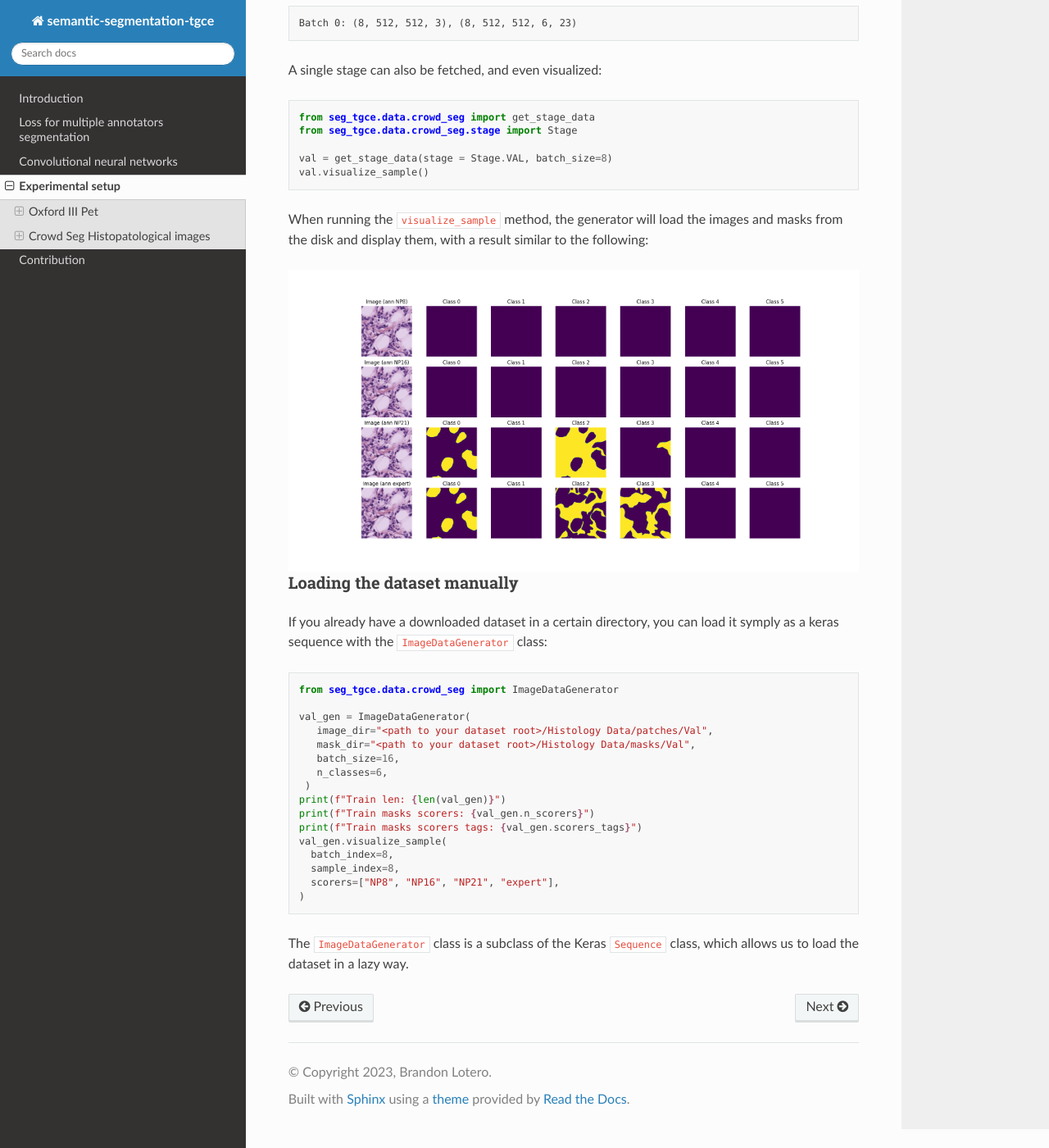
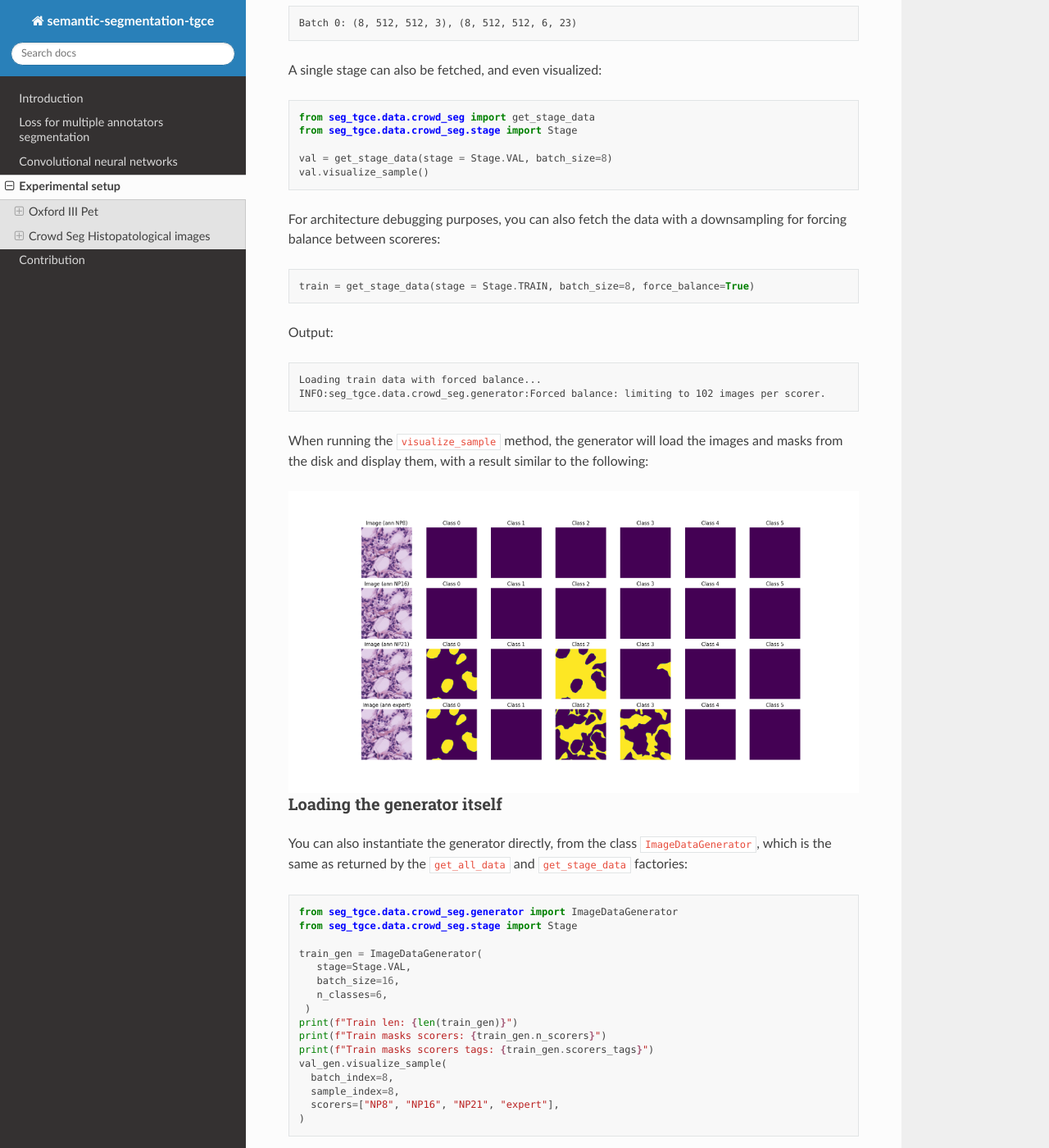
Before and after one commit to blotero/seg_tgce, a Sphinx documentation site: the page built from docs/source/experiments.rst, in a window 1280 px wide and 1400 px high, scrolled down 2261 px. Shown: the whole window at 82% size. Built offline with Sphinx 7.4.7 and the Read the Docs theme 3.1.0, drawn with Linux system fonts in a browser that asks for light colours; some of the changed text lies outside the part shown.

Commit message:
docs\feat: #68 updated docs on crowd_seg
- updated crowd seg api and example docs

```diff
--- a/docs/source/experiments.rst
+++ b/docs/source/experiments.rst
@@ -83,7 +83,7 @@ Output:
 
 .. code:: text
 
-      Batch 0: (8, 512, 512, 3), (8, 512, 512, 6, 23)
+   Batch 0: (8, 512, 512, 3), (8, 512, 512, 6, 23)
 
 A single stage can also be fetched, and even visualized:
 
@@ -95,41 +95,60 @@ A single stage can also be fetched, and even visualized:
    val = get_stage_data(stage = Stage.VAL, batch_size=8)
    val.visualize_sample()
 
-When running
-the ``visualize_sample`` method, the generator will load the images and
-masks from the disk and display them, with a result similar to the
-following:
+For architecture debugging purposes, you can also fetch the data with a
+downsampling for forcing balance between scoreres:
+
+.. code:: python
+
+   train = get_stage_data(stage = Stage.TRAIN, batch_size=8, force_balance=True)
+
+Output:
+
+.. code:: text
+
+   Loading train data with forced balance...
+   INFO:seg_tgce.data.crowd_seg.generator:Forced balance: limiting to 102 images per scorer.
+
+When running the ``visualize_sample`` method, the generator will load
+the images and masks from the disk and display them, with a result
+similar to the following:
 
 .. image:: resources/crowd-seg-generator-visualization.png
    :width: 100%
    :align: center
    :alt: sample from the CrowdSeg dataset with the ``ImageDataGenerator`` class.
 
-Loading the dataset manually
+Loading the generator itself
 ============================
 
-If you already have a downloaded dataset in a certain directory, you can
-load it symply as a keras sequence with the ``ImageDataGenerator``
-class:
+You can also instantiate the generator directly, from the class
+``ImageDataGenerator``, which is the same as returned by the
+``get_all_data`` and ``get_stage_data`` factories:
 
 .. code:: python
 
-   from seg_tgce.data.crowd_seg import ImageDataGenerator
+   from seg_tgce.data.crowd_seg.generator import ImageDataGenerator
+   from seg_tgce.data.crowd_seg.stage import Stage
 
-   val_gen = ImageDataGenerator(
-      image_dir="<path to your dataset root>/Histology Data/patches/Val",
-      mask_dir="<path to your dataset root>/Histology Data/masks/Val",
+   train_gen = ImageDataGenerator(
+      stage=Stage.VAL,
       batch_size=16,
       n_classes=6,
     )
-   print(f"Train len: {len(val_gen)}")
-   print(f"Train masks scorers: {val_gen.n_scorers}")
-   print(f"Train masks scorers tags: {val_gen.scorers_tags}")
+   print(f"Train len: {len(train_gen)}")
+   print(f"Train masks scorers: {train_gen.n_scorers}")
+   print(f"Train masks scorers tags: {train_gen.scorers_tags}")
    val_gen.visualize_sample(
      batch_index=8,
      sample_index=8,
      scorers=["NP8", "NP16", "NP21", "expert"],
    )
 
-The ``ImageDataGenerator`` class is a subclass of the Keras ``Sequence``
-class, which allows us to load the dataset in a lazy way.
+.. note::
+
+   The ``ImageDataGenerator`` class is a subclass of the Keras
+   ``Sequence`` class, which allows us to load the dataset in a lazy
+   way. On the first instantiation, the generator will download the
+   dataset in a local directory ``__data__/crowd_seg``, which might take
+   a while. After that, the generator will load the images and masks on
+   the fly, as requested by the training loop.
--- a/docs/source/index.rst
+++ b/docs/source/index.rst
@@ -1,4 +1,3 @@
-
 ######################################
  Semantic Segmentation TCGE Framework
 ######################################
```
Also changed, not shown: other parts of docs/source/experiments.rst (+2 -2 lines).
